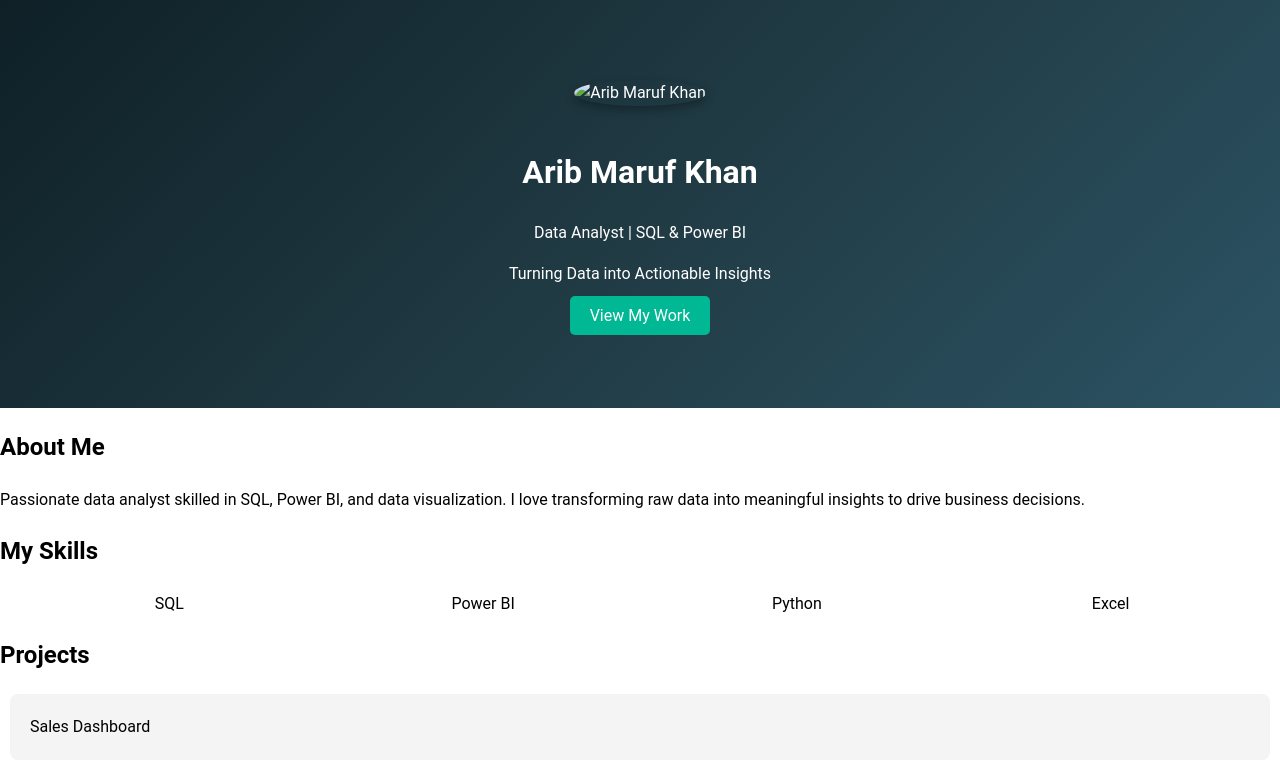
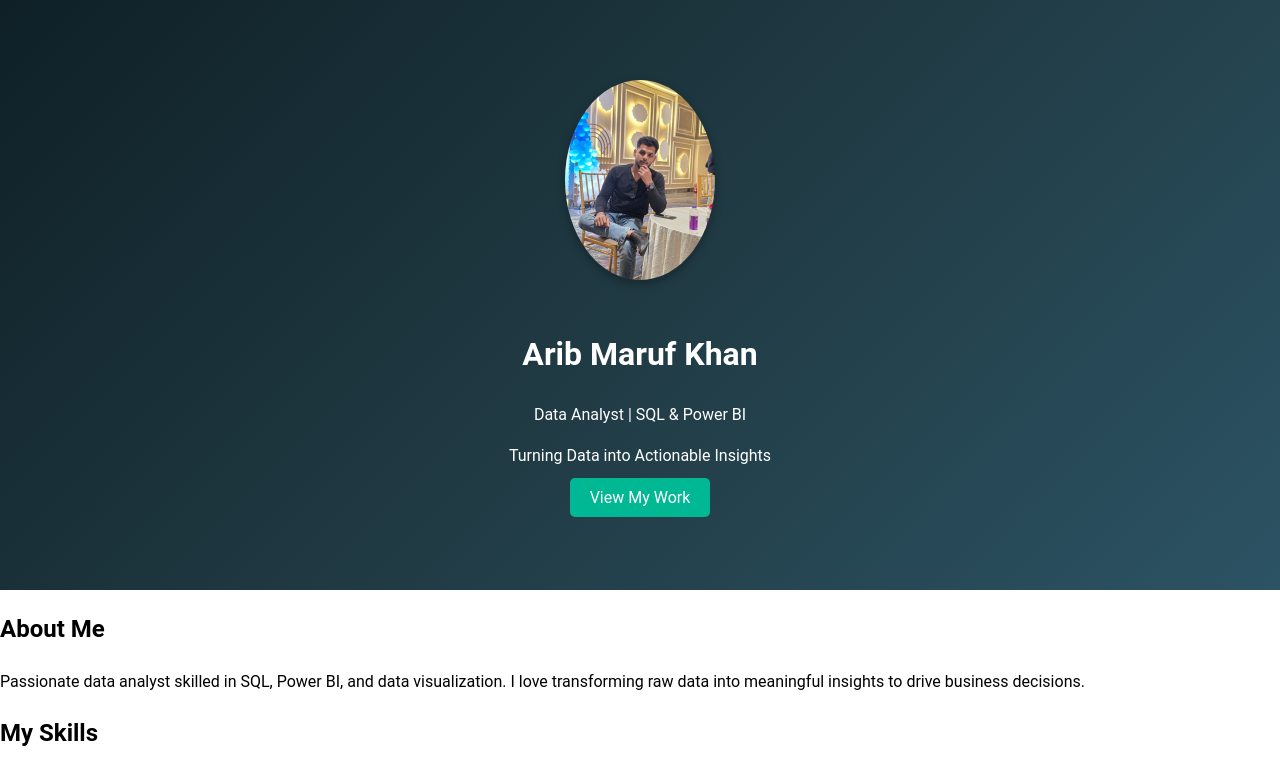
Before and after one commit to arib-m-khan/arib-m-khan.github.io, a plain HTML site: page index.html in a window 1280 px wide. Shown: the top 767 px of the page. Drawn offline with Linux system fonts and the light colour scheme.

Commit message:
Update profile picture in index.html

```diff
--- a/index.html
+++ b/index.html
@@ -9,7 +9,7 @@
 <body>
   <!-- Hero Section -->
   <header class="hero">
-    <img src="your-image.jpg" alt="Arib Maruf Khan" class="profile-pic">
+    <img src="arib.jpeg" alt="Arib Maruf Khan" class="profile-pic">
     <h1>Arib Maruf Khan</h1>
     <p>Data Analyst | SQL & Power BI</p>
     <p class="tagline">Turning Data into Actionable Insights</p>
```
